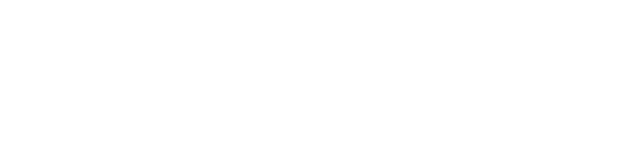
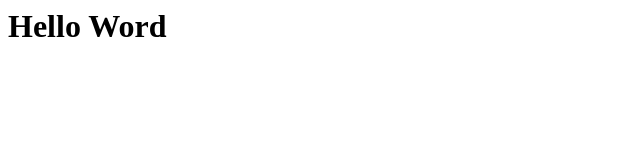
Before and after one commit to MoonlightAndStars/HTMLOnly, a plain HTML site: page index.html in a window 1280 px wide. Shown: the whole page, without its empty margins (0-640 px from the left). Drawn offline with Linux system fonts and the light colour scheme.

Commit message:
tags vs elements

```diff
--- a/index.html
+++ b/index.html
@@ -1,4 +1,7 @@
-<!-- semantic means meaning -->
- <!-- ṇav, header, section, article, footer, main (whole content of website except header and footer) -->
-  <!--semantic inline tags - em tag and strong tag em makes text slanted and strong makes text bold when screen readers are reading it then they do not emphasize the text written in i tag but when texts are written in em tag they pronounce it differently and similarly for strong . we use strong tag to define important word in content-->
-  <!-- we use semantic tags because they are helpful to search engines and developers as they are more clear in their meaning  -->
+<h1>Hello Word</h1>
+<!-- the <h1> is tag (part in angular bracket in known as tag) and <h1>Hello World<h1> this is known as element.
+
+The height and width is of the element and not of the tag. Tag has no height and width.
+
+when we use tag it creates an element on the webpage.
+-->
```
